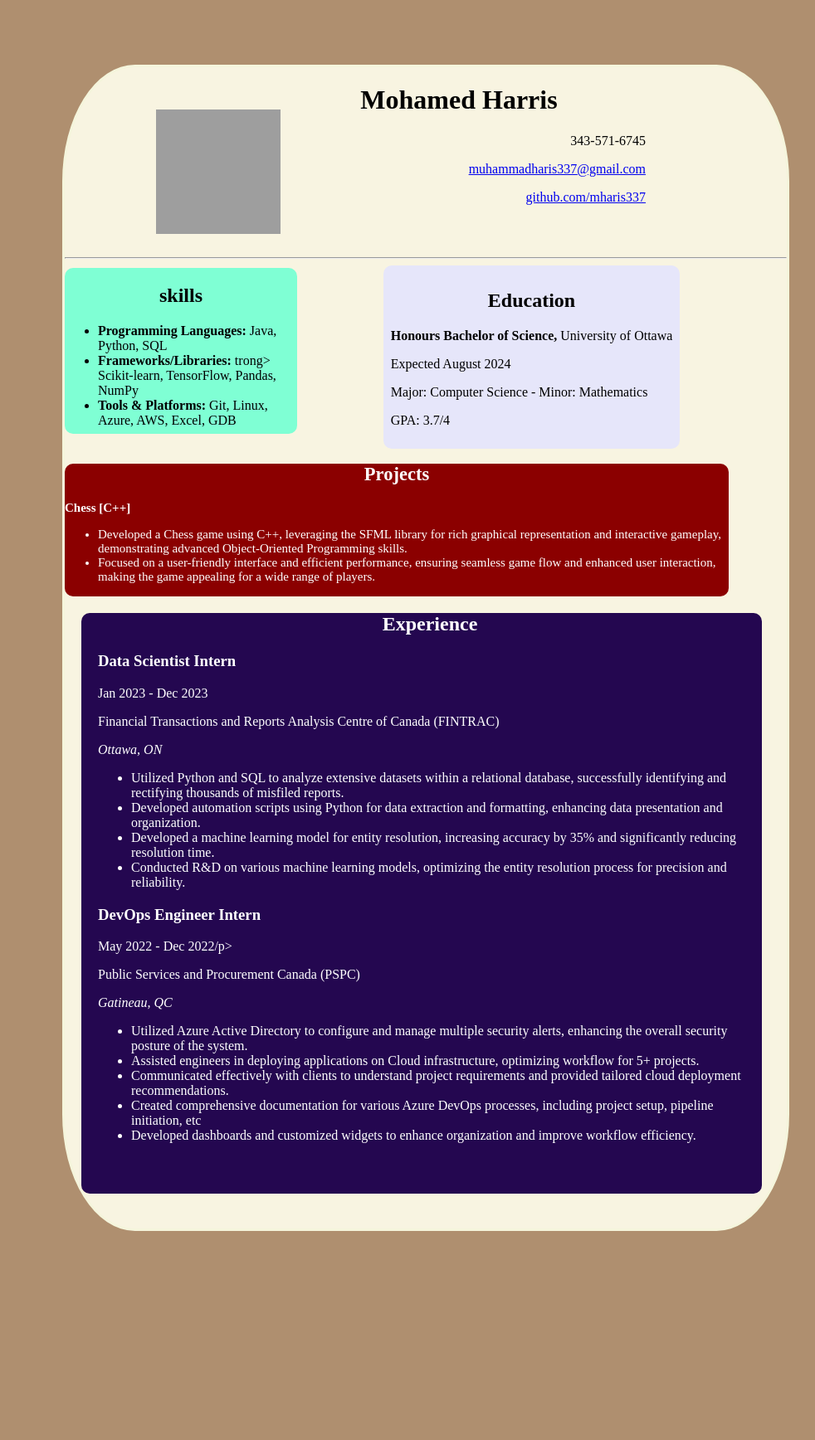
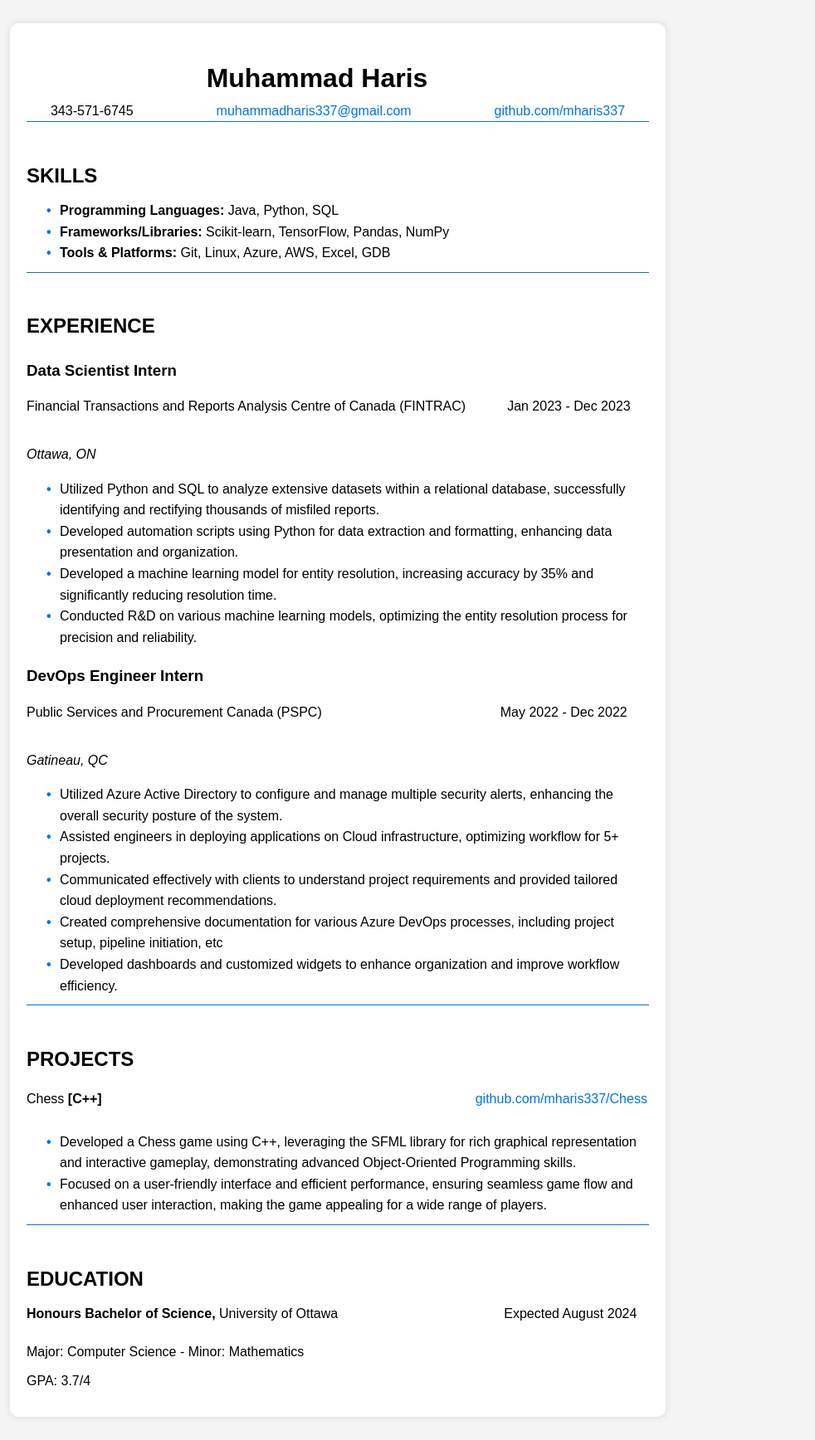
Before and after one commit to mharis337/Portfolio, a PHP site: page /resume.html in a window 1280 px wide. Shown: the whole page at 83% size, without its empty margins (233-1215 px from the left). Before the commit the page ends 1484 px from the top, so only its background shows below. Run offline with PHP 8.4, Linux system fonts and the light colour scheme; grey boxes are pictures that could not be loaded.

Commit message:
remade resume style sheet

```diff
--- a/public/resume.html
+++ b/public/resume.html
@@ -1,50 +1,48 @@
-<html lang="en">
+<!DOCTYPE html>
+<html>
+
 <head>
-    <meta charset="UTF-8">
-    <meta name="viewport" content="width=device-width, initial-scale=1.0">
-    <title>Document</title>
-    <link rel="stylesheet" href="./styleResume.css">
+    <meta charset="utf-8">
+    <title>Resume</title>
+
 </head>
-<body >
 
-    <div class="container">
-        <div class="topbox">
-            <img src="./user.png" >
-            <h1>Mohamed Harris</h1>
+<body>
+    <div class="resume">
+    <div class="contact-info">
+        <h1>Muhammad Haris</h1>
+        <div class="inlineContact">
             <p>343-571-6745</p>
-            <p><a href="mailto:muhammadharis337@gmail.com">muhammadharis337@gmail.com</a></p>
-            <p><a href="https://github.com/mharis337">github.com/mharis337</a></p> </div>
+            <p></p><a href="mailto:muhammadharis337@gmail.com">muhammadharis337@gmail.com</a></p>
+            <p><a href="https://github.com/mharis337">github.com/mharis337</a></p>
+        </div>
+    </div>
+
     <hr>
+
+    <br />
+
+
     <div class="skills">
-            <h2>skills</h2>
+        <h2>SKILLS</h2>
         <ul>
             <li><b>Programming Languages:</b> Java, Python, SQL</li>
-                <li><b>Frameworks/Libraries:</b> trong> Scikit-learn, TensorFlow, Pandas, NumPy</li>
+            <li><b>Frameworks/Libraries:</b> Scikit-learn, TensorFlow, Pandas, NumPy</li>
             <li><b>Tools & Platforms:</b> Git, Linux, Azure, AWS, Excel, GDB</li>
 
         </ul>
     </div>
-           <div class="education">
-            <h2>Education</h2>
-            <p><b>Honours Bachelor of Science, </b>University of Ottawa</p>
-            <p>Expected August 2024</p>
-            <p>Major: Computer Science - Minor: Mathematics</p>
-            <p>GPA: 3.7/4</p>
+    <hr>
+
+    <br />
+
+    <div class="experience">
+        <h2>EXPERIENCE</h2>
+        <h3 >Data Scientist Intern</h3>
+        <div class="inlineExpFin">
+            <p>Financial Transactions and Reports Analysis Centre of Canada (FINTRAC) </p>
+            <p> Jan 2023 - Dec 2023 </p>
         </div>
-           <div class="projects">
-            <h2 >Projects</h2>
-            <p style="font-weight:bold;">Chess <b>[C++]</b></p>
-
-            <ul>
-            <li>Developed a Chess game using C++, leveraging the SFML library for rich graphical representation and interactive gameplay, demonstrating advanced Object-Oriented Programming skills.</li>
-            <li>Focused on a user-friendly interface and efficient performance, ensuring seamless game flow and enhanced user interaction, making the game appealing for a wide range of players.</li>
-             </ul>
-           </div>
-           <div class="experience">
-            <h2>Experience</h2>
-            <h3>Data Scientist Intern</h3>
-        <p>Jan 2023 - Dec 2023 </p>
-        <p>Financial Transactions and Reports Analysis Centre of Canada (FINTRAC) </p>
         <p><em>Ottawa, ON</em></p>
         <ul>
             <li>Utilized Python and SQL to analyze extensive datasets within a relational database, successfully identifying and rectifying thousands of misfiled reports.</li>
@@ -55,8 +53,11 @@
         </ul>
 
         <h3>DevOps Engineer Intern</h3>
-        <p>May 2022 - Dec 2022/p>
+        <div class="inlineExp">
             <p>Public Services and Procurement Canada (PSPC)</p>
+            <p>May 2022 - Dec 2022</p>
+        </div>
+
         <p><em>Gatineau, QC</em></p>
         <ul>
             <li>Utilized Azure Active Directory to configure and manage multiple security alerts, enhancing the overall security posture of the system.</li>
@@ -66,8 +67,43 @@
             <li>Developed dashboards and customized widgets to enhance organization and improve workflow efficiency.</li>
 
         </ul>
+
+
+
+
+    </div>
+
+    <hr>
+
+    <br />
+    <div class="projects">
+        <h2>PROJECTS</h2>
+        <div class="inlinePro">
+            <p>Chess <b>[C++]</b></p>
+            <p><a href="https://github.com/mharis337/Chess" > github.com/mharis337/Chess</a></p>
+        </div>
+
+        <ul>
+            <li>Developed a Chess game using C++, leveraging the SFML library for rich graphical representation and interactive gameplay, demonstrating advanced Object-Oriented Programming skills.</li>
+            <li>Focused on a user-friendly interface and efficient performance, ensuring seamless game flow and enhanced user interaction, making the game appealing for a wide range of players.</li>
+        </ul>
+    </div>
+    <hr>
+
+    <br />
+
+    <div class="education">
+        <h2>EDUCATION</h2>
+        <div class="inlineEd">
+            <p><b>Honours Bachelor of Science, </b>University of Ottawa</p>
+            <p>Expected August 2024</p>
+        </div>
+
+        <p>Major: Computer Science - Minor: Mathematics</p>
+        <p>GPA: 3.7/4</p>
     </div>
 </div>
-    </div>
+
+    <script src="" async defer></script>
+    <link rel="stylesheet" type="text/css" href="styleResume.css">
 </body>
-</html>
--- a/public/styleResume.css
+++ b/public/styleResume.css
@@ -1,75 +1,103 @@
-body{
-    background-color: AF8F6F;
+body {
+    font-family: Arial, sans-serif;
+    line-height: 1.6;
+    margin: 10;
+    padding: 0;
+    background-color: #f4f4f4;
+    display: flex;
+    justify-content: center;
+    align-items: center;
+    min-height: 100vh;
+    overflow-y: auto;
 }
-.container{
-    background-color: F8F4E1;
-    position: relative;
-    border: 3px solid beige;
-    left: 300px;
-    top: 70px;
-    width: 870px;
-    height: 1400px;
-    border-radius: 10%;
+
+hr {
+    border: 0;
+    height: 1px;
+    background: #0073e6;
+    margin: 0px;
 }
-.topbox{
-    position: relative;
-    text-align: center;
-    width: 600px;
-    height: 200px;
-    left: 100px;
-}
-.topbox > p {
-    text-align: end;
-    color: black;
-}
-a:visited{
-    color: black;
-}
-img {
-    position: relative;
-    width: 150px;
-    height: 150px;
-    float: left;
-    left: 10px;
-    top: 30px;
-}
-.skills {
-    background-color: aquamarine;
 
-    display: inline-block;
-    width: 280px;
-    height: 200px;
+.resume {
+    width: 100%;
+    max-width: 750px;
+    margin: 20px;
+    padding: 20px;
+    background: #fff;
     border-radius: 10px;
-    left: 10px;
-}
-.skills > h2,.experience > h2,.projects > h2 , .education > h2{
-    text-align: center;
-}
-.experience{
-   position: relative;
-    background-color: 240750;
-    color: white;
-    width: 800px;
-    height: 700px;
-    border-radius: 10px;
-    margin-left: 10px;
-    padding-left: 20px;
-    left: 10px;
+    box-shadow: 0 0 10px rgba(0, 0, 0, 0.1);
 
 }
-.projects{
-    background-color: darkred;
-    color: white;
-    font-size: 15px;
-    width: 800px;
-    height: 160px;
-    border-radius: 10px;
+
+.experience h2, .projects h2, .skills h2, .education h2{
+    margin-bottom: 0;
 }
-.education{
-    position: relative;
+.experience h3{
+    margin-bottom: 0px;
+}
+
+.contact-info h1{
+    text-align: center;
+    background: #fff;
+    margin-right: 50px;
+    margin-bottom: 0;
+}
+.contact-info p{
+    margin: 0;
+}
+.contact-info a, .projects a {
+    color: #0073e6;
+    text-decoration: none;
+}
+
+.contact-info a:hover, .projects a:hover {
+    text-decoration: underline;
+}
+
+
+.skills ul, .experience ul, .projects ul {
+    list-style-type: none;
+    padding: 20;
+}
+
+.skills ul, .experience ul, .projects ul, .education p {
+    margin: 10px 0;
+}
+.skills ul li::before, .experience ul li::before, .projects ul li::before {
+    content: "•";
+    color: #0073e6;
+    font-weight: bold;
     display: inline-block;
-    background-color: lavender;
-   left: 100px;
-   border-radius: 10px;
-   padding: 1%;
+    width: 1em;
+    margin-left: -1em;
 }
+
+
+.inlineContact {
+    display: flex;
+    justify-content: center;
+    gap: 50px;
+}
+.inlinePro {
+    display: flex;
+    gap: 450px;
+}
+.inlineExpFin {
+    display: flex;
+    gap: 50px;
+}
+.inlineExp {
+    display: flex;
+    gap: 215px;
+}
+.inlineEd {
+    display: flex;
+    gap: 200px;
+}
+
+
+@media (min-width: 750px) {
+    .container {
+        max-width: 750px;
+        }
+}
```
Lines whose indentation alone changed are shown as unchanged.
